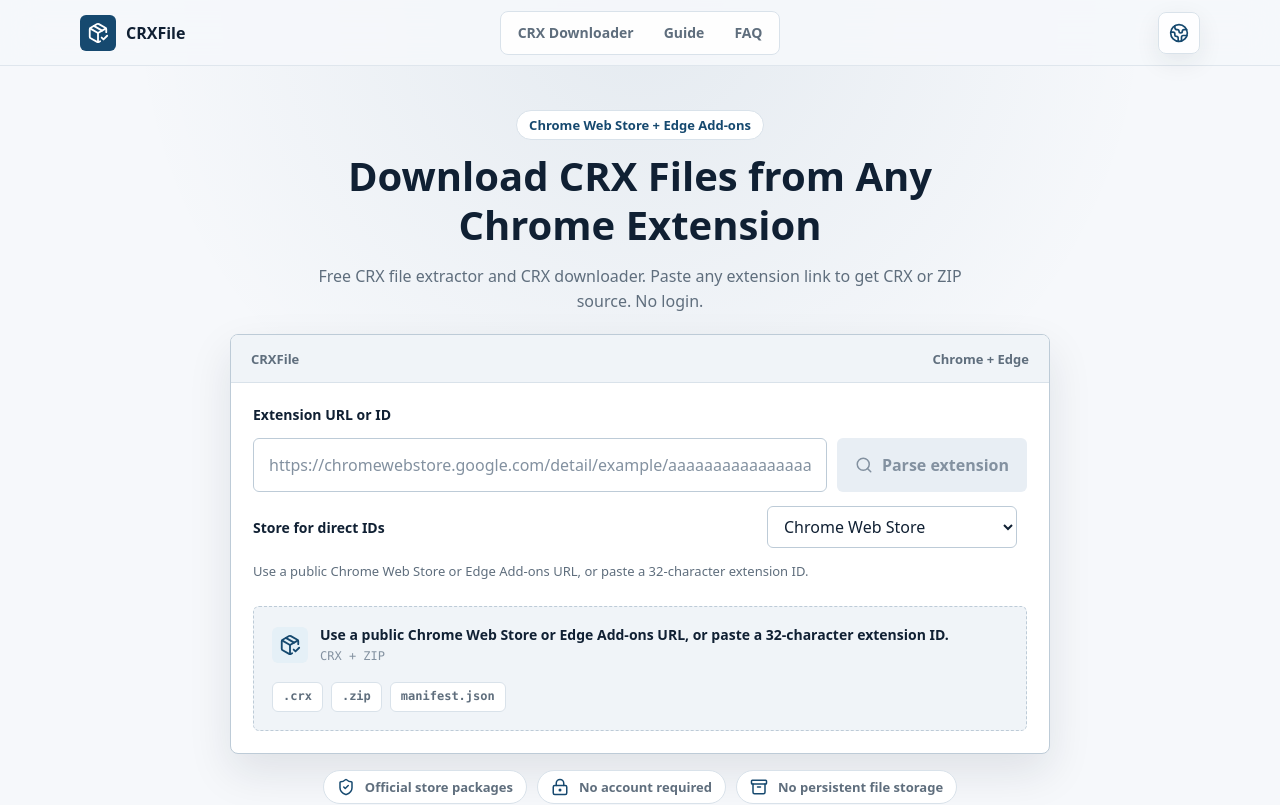
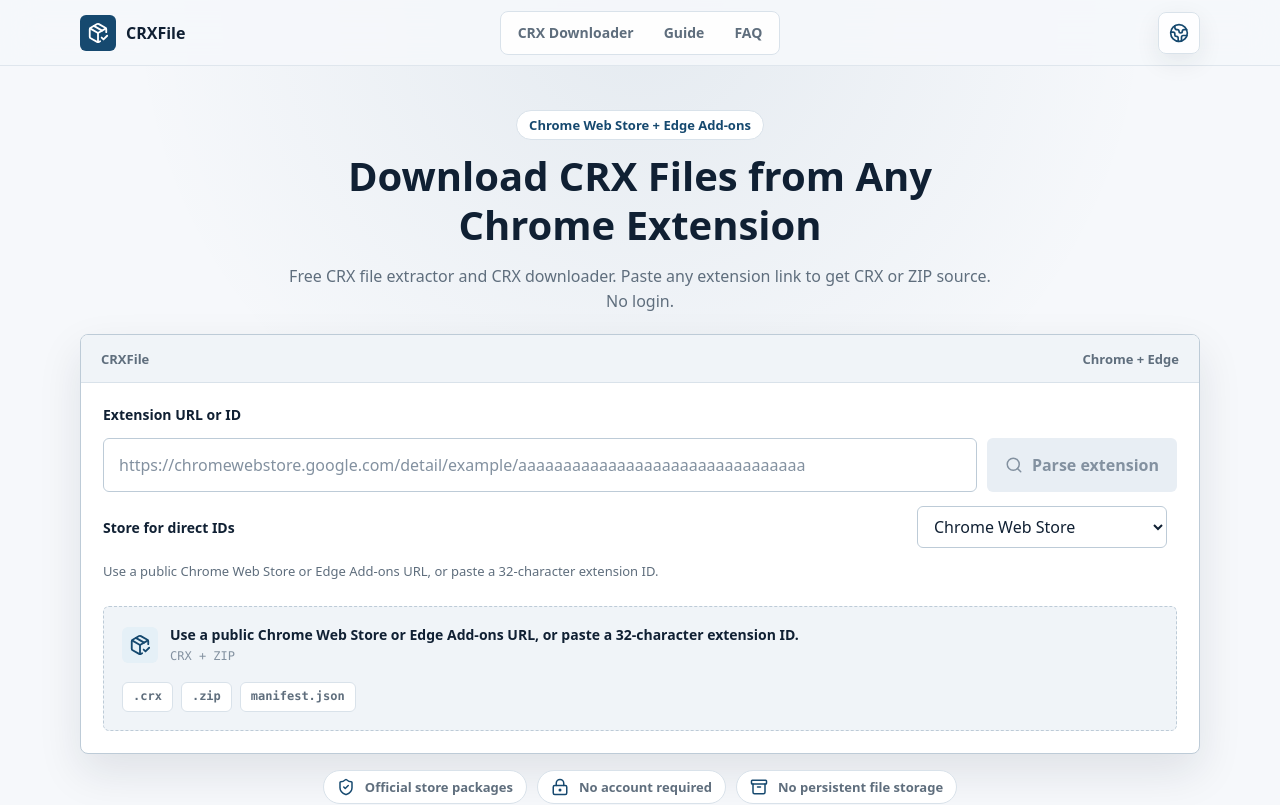
Before and after one commit to calinawilliams1992/crxfile, a Next.js app: page / in a window 1280 px wide. Shown: the top 805 px of the page. Built offline with nearby package versions, Linux system fonts and the light colour scheme.

Commit message:
Unify landing section widths

```diff
--- a/app/globals.css
+++ b/app/globals.css
@@ -285,14 +285,14 @@
   display: grid;
   justify-items: center;
   gap: 20px;
-  max-width: 840px;
+  max-width: 1120px;
   margin: 0 auto;
 }
 
 .intro-copy {
   display: grid;
   justify-items: center;
-  max-width: 700px;
+  max-width: 720px;
   text-align: center;
 }
 
@@ -311,7 +311,7 @@
 }
 
 .intro-copy h1 {
-  max-width: 680px;
+  max-width: 720px;
   margin: 0;
   font-size: clamp(28px, 3.5vw, 40px);
   line-height: 1.22;
@@ -319,7 +319,7 @@
 }
 
 .hero-subtitle {
-  max-width: 680px;
+  max-width: 720px;
   margin: 14px 0 0;
   color: var(--muted);
   font-size: 16px;
@@ -338,7 +338,7 @@
 }
 
 .tool-workspace {
-  width: min(100%, 820px);
+  width: 100%;
   overflow: hidden;
   border: 1px solid var(--line-strong);
   border-radius: var(--radius);
@@ -783,7 +783,7 @@
   flex-wrap: wrap;
   justify-content: center;
   gap: 10px;
-  width: min(100% - 40px, 820px);
+  width: min(100% - 40px, 1120px);
   margin: 16px auto 0;
 }
 
@@ -1005,7 +1005,7 @@
 .faq-layout {
   display: grid;
   gap: 28px;
-  max-width: 920px;
+  max-width: 1120px;
 }
 
 .faq-list {
```
